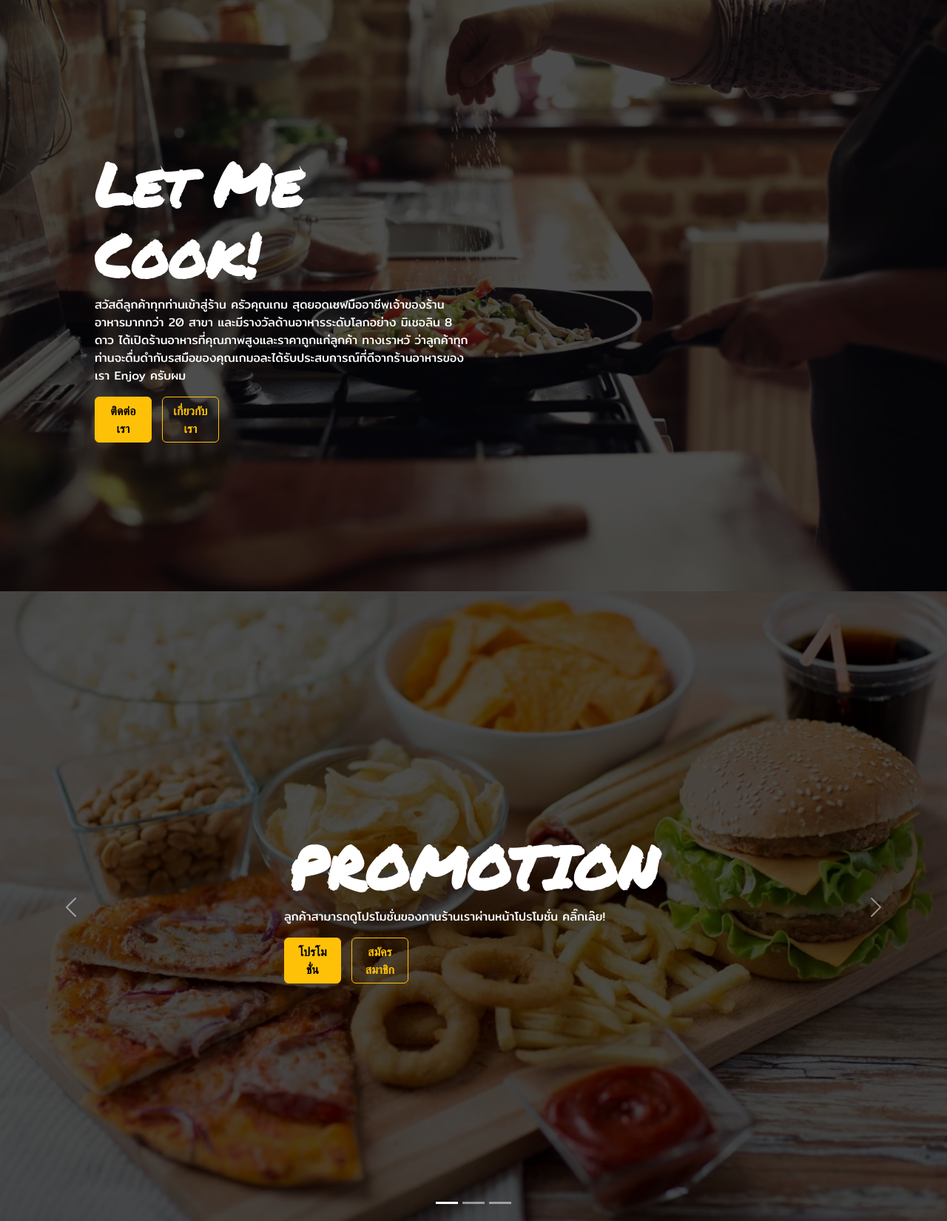
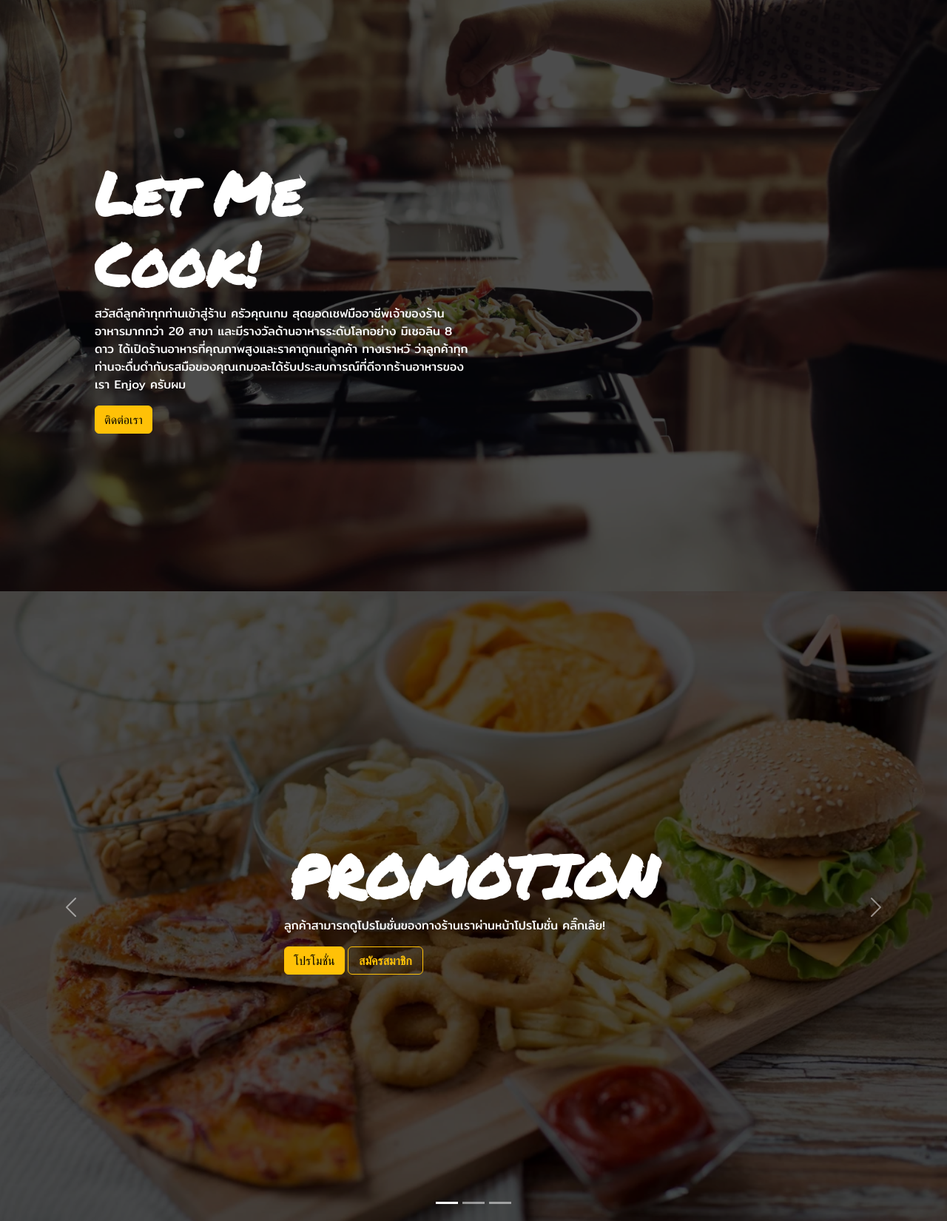
Before and after one commit to BallThanapat/RestaurantWeb, a PHP site: page / in a window 1280 px wide. Shown: the part 105-1755 px from the top of the page at 74% size. Run offline with PHP 8.4, Linux system fonts and the light colour scheme; some libraries are stand-ins or nearby versions.

Commit message:
Update index.php

```diff
--- a/index.php
+++ b/index.php
@@ -251,12 +251,8 @@ session_start();
         และมีรางวัลด้านอาหารระดับโลกอย่าง มิเชอลิน 8 ดาว ได้เปิดร้านอาหารที่คุณภาพสูงและราคาถูกแก่ลูกค้า ทางเราหวั
         ว่าลูกค้าทุกท่านจะดื่มดำกับรสมือของคุณเกมอละได้รับประสบการณ์ที่ดีจากร้านอาหารของเรา Enjoy ครับผม
       </p>
-      <button type="button" class="btn btn-warning" id="btn1">
-        ติดต่อเรา
-      </button>
-      <button type="button" class="btn btn-outline-warning" id="btn2">
-        เกี่ยวกับเรา
-      </button>
+      <!-- link to contact page -->
+      <a href="contractUs.php" class="btn btn-warning">ติดต่อเรา</a>
     </div>
   </div>
 
@@ -295,12 +291,11 @@ session_start();
       <div class="box-text">
         <h1>PROMOTION</h1>
         <p>
-          ลูกค้าสามารถดูโปรโมชั่นของทานร้านเราผ่านหน้าโปรโมชั่น คลิ๊กเล๊ย!
+          ลูกค้าสามารถดูโปรโมชั่นของทางร้านเราผ่านหน้าโปรโมชั่น คลิ๊กเล๊ย!
         </p>
-        <button type="button" class="btn btn-warning" id="btn1">
-          โปรโมชั่น
-        </button>
-        <button type="button" class="btn btn-outline-warning" id="btn2">
+        <a href="promotion.php" class="btn btn-warning">โปรโมชั่น</a>
+        <button type="button" class="btn btn-outline-warning" id="btn2" style="width: 20%" data-bs-toggle="modal"
+          data-bs-target="#loginRegisModal">
           สมัครสมาชิก
         </button>
       </div>
@@ -317,9 +312,7 @@ session_start();
         ผ่านการปรุงรสอย่างพิถีพิถันจากเชฟเกม เพื่อให้ลูกค้าทุกท่านได้ลิ้มรสถึงความจริงใจจากเชฟเกม
         ลูกค้าสามารถเลือกดูเมนูอาหารได้
       </p>
-      <button type="button" class="btn btn-warning" id="btn1">
-        ดูเมนูทั้งหมด
-      </button>
+      <a href="menu.php" class="btn btn-warning">เมนูอาหาร</a>
     </div>
   </div>
 
@@ -331,12 +324,6 @@ session_start();
         ด้วยความหวังดีจากเชฟเกม เพื่อให้ลูกค้าทุกท่านสามารถทานอาหารจากทางร้านเราจากที่ไหนก็ได้
         คุณเกมจึงได้นำระบบเดลิเวอรี่มาใช้เพื่อให้พวกเราสามารถมอบความอร่อยและความสุขส่งตรงถึงหน้าบ้านของคุณหรือหากลูกค้าต้องการที่จะมารับที่หน้าร้านก็สามารถทำได้เช่นกัน
       </p>
-      <button type="button" class="btn btn-warning" id="btn1">
-        สั่งเดลิเวอรี่
-      </button>
-      <button type="button" class="btn btn-outline-warning" id="btn1">
-        รับที่ร้าน
-      </button>
     </div>
   </div>
 
@@ -360,10 +347,7 @@ session_start();
             <h2>KhunGame Restaurant</h2>
             <br />
             <p class="icontext">
-              Lorem ipsum dolor sit amet consectetur adipisicing elit. Ad vero
-              vel quia facilis a hic aut laudantium, repudiandae doloribus
-              alias! Accusamus, asperiores similique voluptatum consequatur
-              dolorem praesentium modi
+              ลูกค้าสามารถติดต่อทางร้านผ่านทางช่องทางต่างๆได้ดังนี้
             </p>
             <div class="icon container">
               <p class="row">
```
